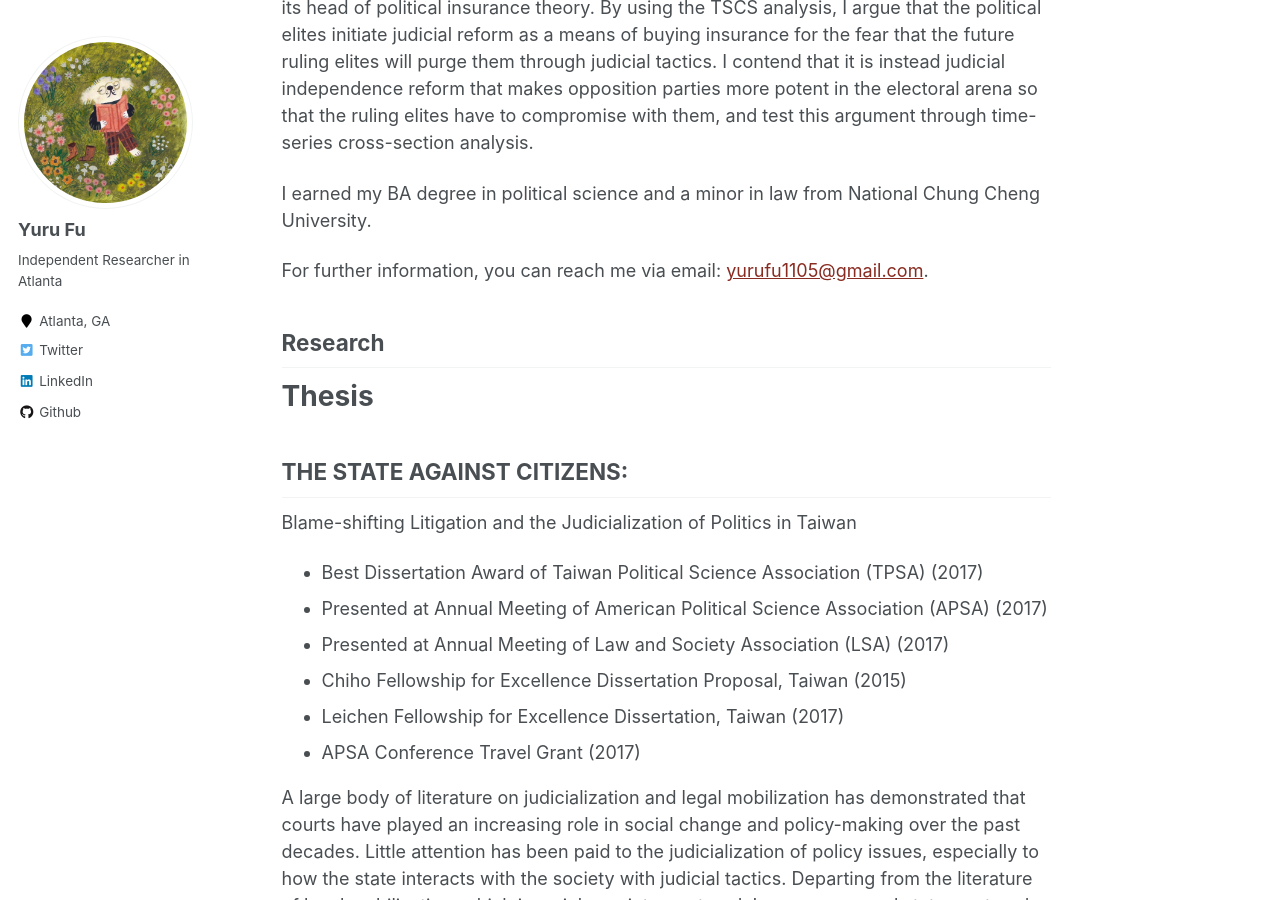
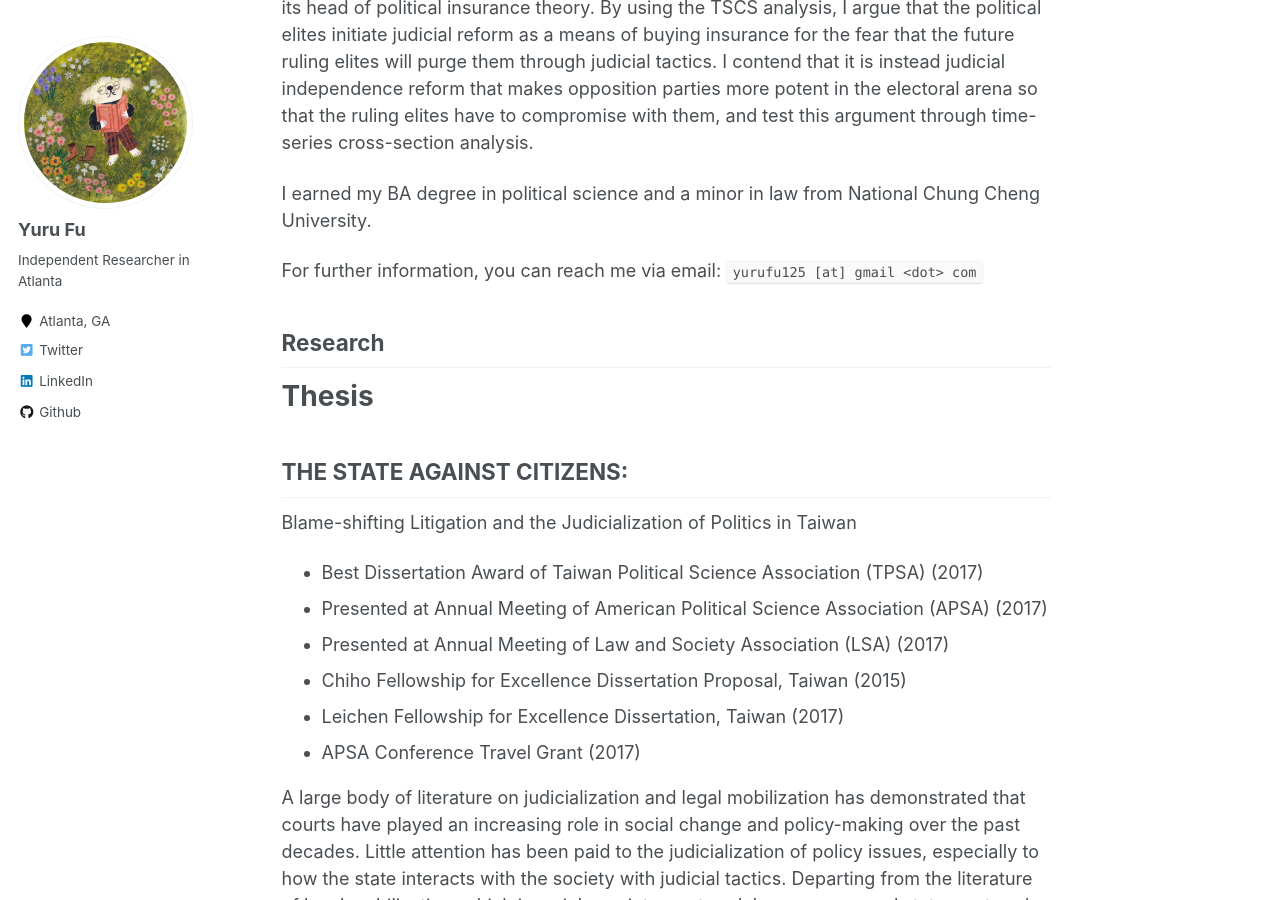
Before and after one commit to yurufu/yurufu.github.io, a Jekyll site: the page built from _pages/about.md, in a window 1280 px wide and 900 px high, scrolled down 776 px. Built offline with Jekyll 4.4.1, drawn with Linux system fonts in a browser that asks for light colours.

Commit message:
Update about.md
update email

```diff
--- a/_pages/about.md
+++ b/_pages/about.md
@@ -18,7 +18,7 @@ Concerning quantitative methods training, I have taken a variety of courses in q
 
 I earned my BA degree in political science and a minor in law from National Chung Cheng University.
 
-For further information, you can reach me via email: [yurufu1105@gmail.com](mailto:yurufu1105@gmail.com).
+For further information, you can reach me via email: `yurufu125 [at] gmail <dot> com`
 
 
 <h2 id="research">Research</h2>
```
